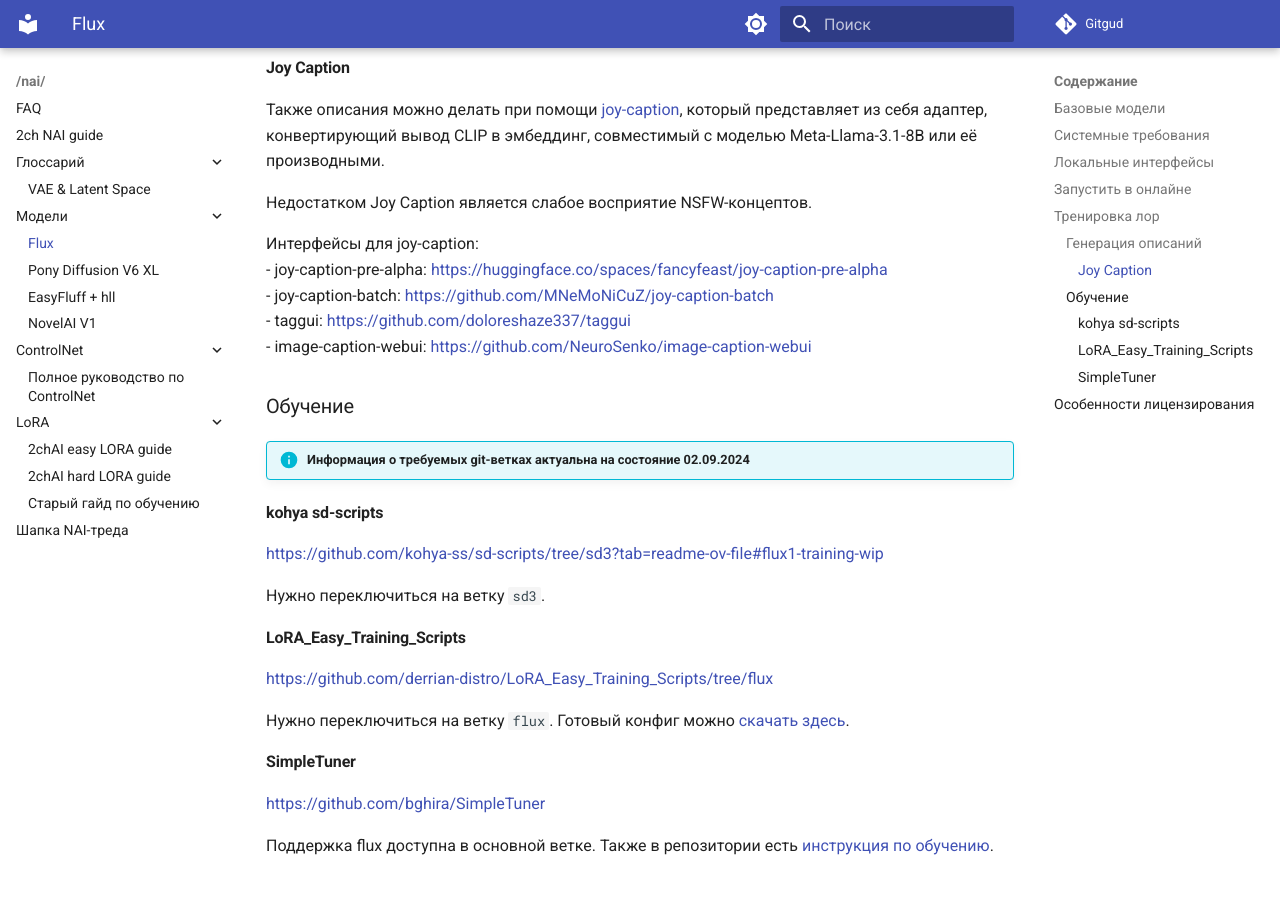
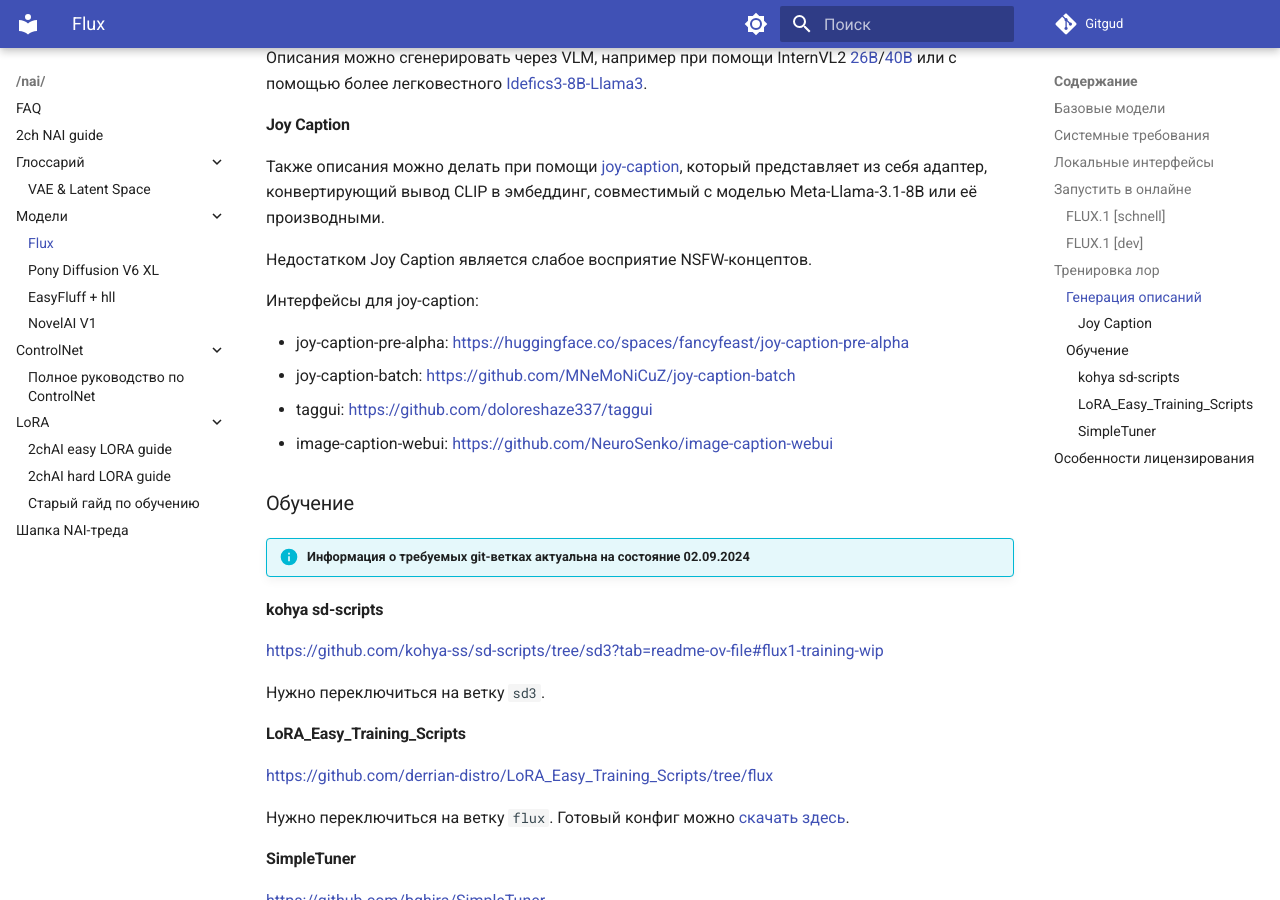
Before and after one commit to 2ch-ai/wiki, an MkDocs documentation site: the page built from docs/nai/models/flux.md, in a window 1280 px wide and 900 px high, scrolled down 1921 px. Built offline with MkDocs 1.6.1 and Material for MkDocs 9.7.7, drawn with Linux system fonts in a browser that asks for light colours.

Commit message:
fix nai/pony/flux links format

```diff
--- a/docs/nai/models/flux.md
+++ b/docs/nai/models/flux.md
@@ -34,10 +34,10 @@
 
 ## Запустить в онлайне
 
-**FLUX.1 [schnell]**
+### FLUX.1 [schnell]
 <https://huggingface.co/spaces/black-forest-labs/FLUX.1-schnell>
 
-**FLUX.1 [dev]**
+### FLUX.1 [dev]
 <https://huggingface.co/spaces/black-forest-labs/FLUX.1-dev>
 
 ## Тренировка лор
@@ -54,6 +54,7 @@
 Недостатком Joy Caption является слабое восприятие NSFW-концептов.
 
 Интерфейсы для joy-caption:
+
 - joy-caption-pre-alpha: <https://huggingface.co/spaces/fancyfeast/joy-caption-pre-alpha>
 - joy-caption-batch: <https://github.com/MNeMoNiCuZ/joy-caption-batch>
 - taggui: <https://github.com/doloreshaze337/taggui>
```
Also changed, not shown: docs/nai/models/nai-v1.md (+5 -4 lines), docs/nai/models/pony-diffusion-v6-xl.md (+2 -2 lines).
